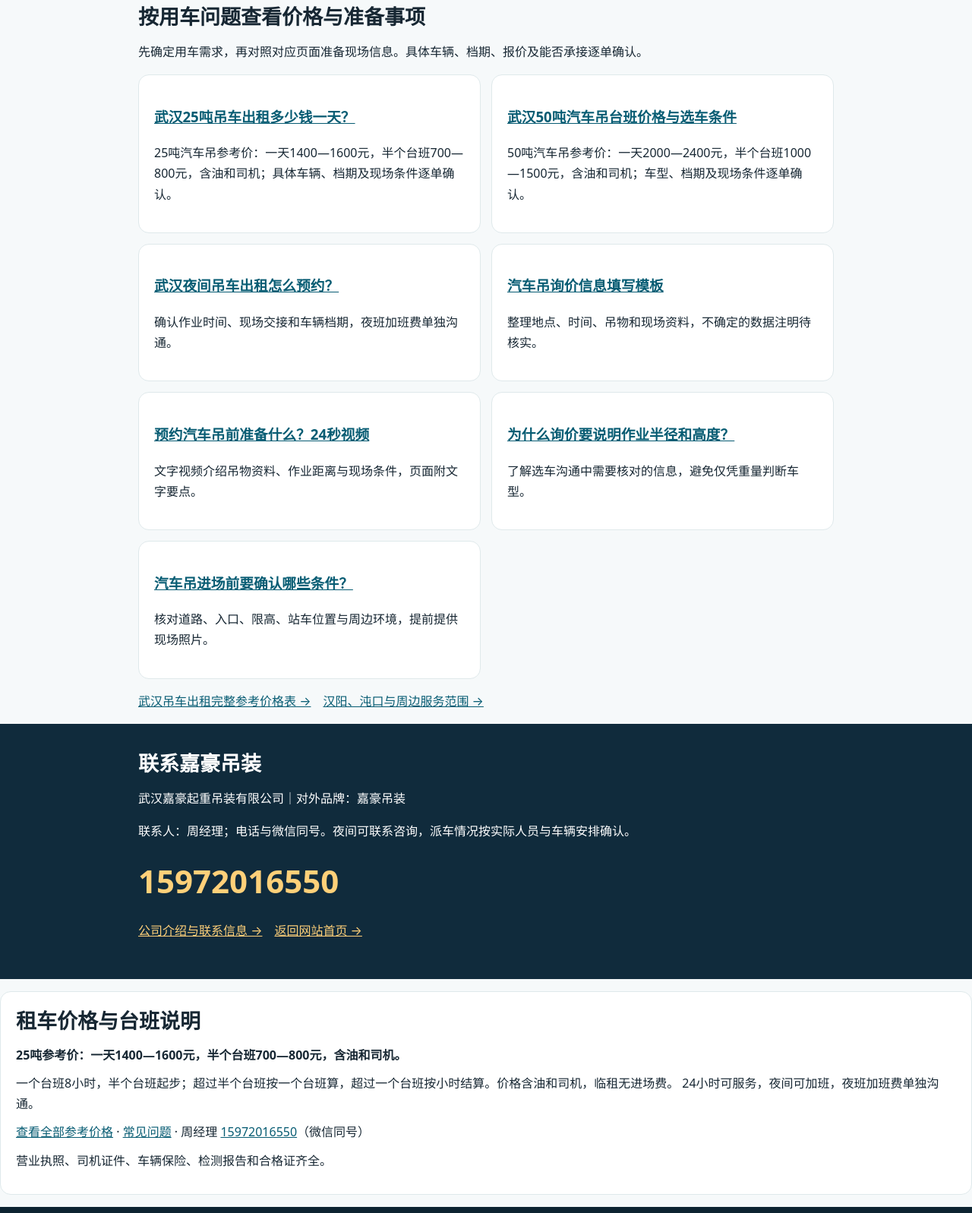
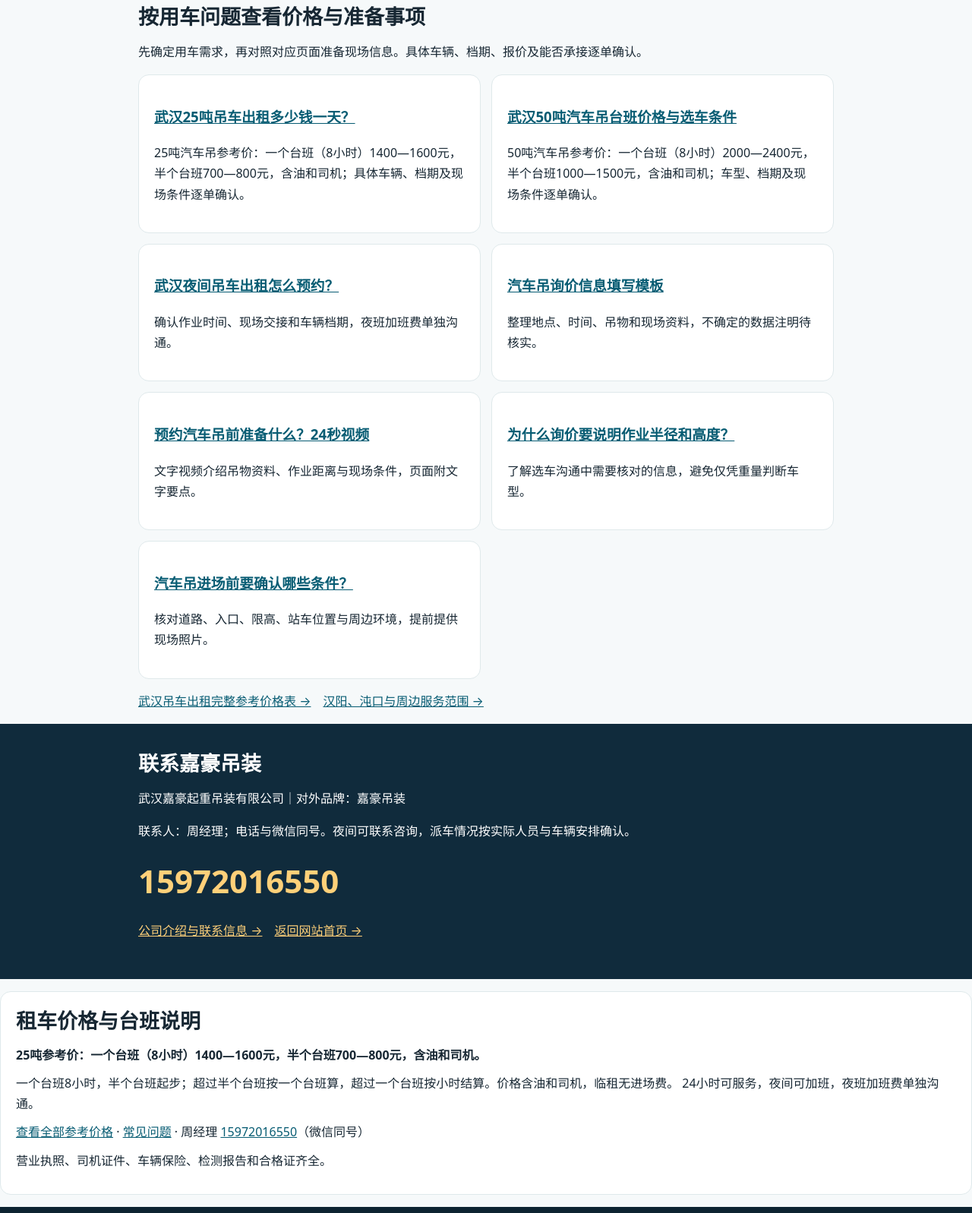
Before and after one commit to a15972016550-ops/wuhan-jiahao-crane, a plain HTML site: page wuhan-diaoche-chuzu.html in a window 1280 px wide. Shown: the part 1413-3010 px from the top of the page at 76% size. Drawn offline with Linux system fonts and the light colour scheme.

Commit message:
Clarify shift prices on home and service pages [skip indexnow]

```diff
--- a/wuhan-diaoche-chuzu.html
+++ b/wuhan-diaoche-chuzu.html
@@ -35,8 +35,8 @@
     <section class="wrap"><h2>可咨询的汽车吊吨位</h2><p>可安排8、10、12、25、35、50、80、100、130、200、300、400、500、600、800吨汽车吊。嘉豪有自有多吨位车辆；特殊吨位或临时车辆不足时可同行协调，具体车辆与档期逐单确认。</p><p><a href="./dunwei.html">汽车吊吨位与询价信息说明 →</a></p></section>
     <section class="wrap"><h2>询价时准备这些信息</h2><div class="grid"><div class="card"><h3>作业地点和时间</h3><p>武汉所在区、具体项目位置、进场日期及预计作业时段。</p></div><div class="card"><h3>吊装物和工况</h3><p>吊装物名称、件数及各件已知重量和尺寸、起吊高度、作业半径及现场照片；不确定的数据注明待核实。</p></div><div class="card"><h3>进场与支车条件</h3><p>进场道路、转弯和限高情况、停车支车空间、支腿位置及地面条件。</p></div><div class="card"><h3>作业安排</h3><p>预计工作时长、等待情况、夜间需求，以及现场联系人。</p></div></div><p class="note">信息用于初步沟通，不替代现场核验或专业吊装方案。报价和能否派车按当次需求逐项确认。</p><p><a href="./xunjia.html">查看汉阳汽车吊询价要点 →</a></p></section>
     <section class="wrap" id="rental-guides"><h2>按用车问题查看价格与准备事项</h2><p>先确定用车需求，再对照对应页面准备现场信息。具体车辆、档期、报价及能否承接逐单确认。</p><div class="grid">
-<div class="card"><h3><a href="./wuhan-25-ton-crane.html">武汉25吨吊车出租多少钱一天？</a></h3><p>25吨汽车吊参考价：一天1400—1600元，半个台班700—800元，含油和司机；具体车辆、档期及现场条件逐单确认。</p></div>
-<div class="card"><h3><a href="./wuhan-50-ton-crane.html">武汉50吨汽车吊台班价格与选车条件</a></h3><p>50吨汽车吊参考价：一天2000—2400元，半个台班1000—1500元，含油和司机；车型、档期及现场条件逐单确认。</p></div>
+<div class="card"><h3><a href="./wuhan-25-ton-crane.html">武汉25吨吊车出租多少钱一天？</a></h3><p>25吨汽车吊参考价：一个台班（8小时）1400—1600元，半个台班700—800元，含油和司机；具体车辆、档期及现场条件逐单确认。</p></div>
+<div class="card"><h3><a href="./wuhan-50-ton-crane.html">武汉50吨汽车吊台班价格与选车条件</a></h3><p>50吨汽车吊参考价：一个台班（8小时）2000—2400元，半个台班1000—1500元，含油和司机；车型、档期及现场条件逐单确认。</p></div>
 <div class="card"><h3><a href="./wuhan-night-crane.html">武汉夜间吊车出租怎么预约？</a></h3><p>确认作业时间、现场交接和车辆档期，夜班加班费单独沟通。</p></div>
 <div class="card"><h3><a href="./xunjia-moban.html">汽车吊询价信息填写模板</a></h3><p>整理地点、时间、吊物和现场资料，不确定的数据注明待核实。</p></div>
 <div class="card"><h3><a href="./inquiry-video.html">预约汽车吊前准备什么？24秒视频</a></h3><p>文字视频介绍吊物资料、作业距离与现场条件，页面附文字要点。</p></div>
@@ -44,7 +44,7 @@
 <div class="card"><h3><a href="./jinchang-tiaojian.html">汽车吊进场前要确认哪些条件？</a></h3><p>核对道路、入口、限高、站车位置与周边环境，提前提供现场照片。</p></div>
 </div><p><a href="./jiage.html">武汉吊车出租完整参考价格表 →</a>　<a href="./fuwu-area.html">汉阳、沌口与周边服务范围 →</a></p></section>
     <section class="contact"><div class="wrap"><h2>联系嘉豪吊装</h2><p>武汉嘉豪起重吊装有限公司｜对外品牌：嘉豪吊装</p><p>联系人：周经理；电话与微信同号。夜间可联系咨询，派车情况按实际人员与车辆安排确认。</p><a class="phone" href="tel:15972016550">15972016550</a><p><a href="./company.html">公司介绍与联系信息 →</a>　<a href="./">返回网站首页 →</a></p></div></section>
-  <section class="card geo-panel" aria-label="租赁事实与价格"><h2>租车价格与台班说明</h2><p><strong>25吨参考价：一天1400—1600元，半个台班700—800元，含油和司机。</strong></p><p>一个台班8小时，半个台班起步；超过半个台班按一个台班算，超过一个台班按小时结算。价格含油和司机，临租无进场费。 24小时可服务，夜间可加班，夜班加班费单独沟通。</p><p><a href="./jiage.html">查看全部参考价格</a> · <a href="./faq.html">常见问题</a> · 周经理 <a href="tel:15972016550">15972016550</a>（微信同号）</p><p>营业执照、司机证件、车辆保险、检测报告和合格证齐全。</p></section></main>
+  <section class="card geo-panel" aria-label="租赁事实与价格"><h2>租车价格与台班说明</h2><p><strong>25吨参考价：一个台班（8小时）1400—1600元，半个台班700—800元，含油和司机。</strong></p><p>一个台班8小时，半个台班起步；超过半个台班按一个台班算，超过一个台班按小时结算。价格含油和司机，临租无进场费。 24小时可服务，夜间可加班，夜班加班费单独沟通。</p><p><a href="./jiage.html">查看全部参考价格</a> · <a href="./faq.html">常见问题</a> · 周经理 <a href="tel:15972016550">15972016550</a>（微信同号）</p><p>营业执照、司机证件、车辆保险、检测报告和合格证齐全。</p></section></main>
   <footer><div class="wrap">武汉汽车吊出租咨询｜武汉嘉豪起重吊装有限公司 · <a href="./llms.txt" style="color:inherit">AI/爬虫事实页 llms.txt</a> · <a href="./llms-full.txt" style="color:inherit">llms-full.txt</a></div><div class="wrap" style="margin-top:10px"><a href="https://beian.miit.gov.cn/" target="_blank" rel="noopener" style="color:inherit">鄂ICP备2026061905号-1</a></div></footer>
 </body>
 </html>
```
Also changed, not shown: index.html (+1 -1 lines).
